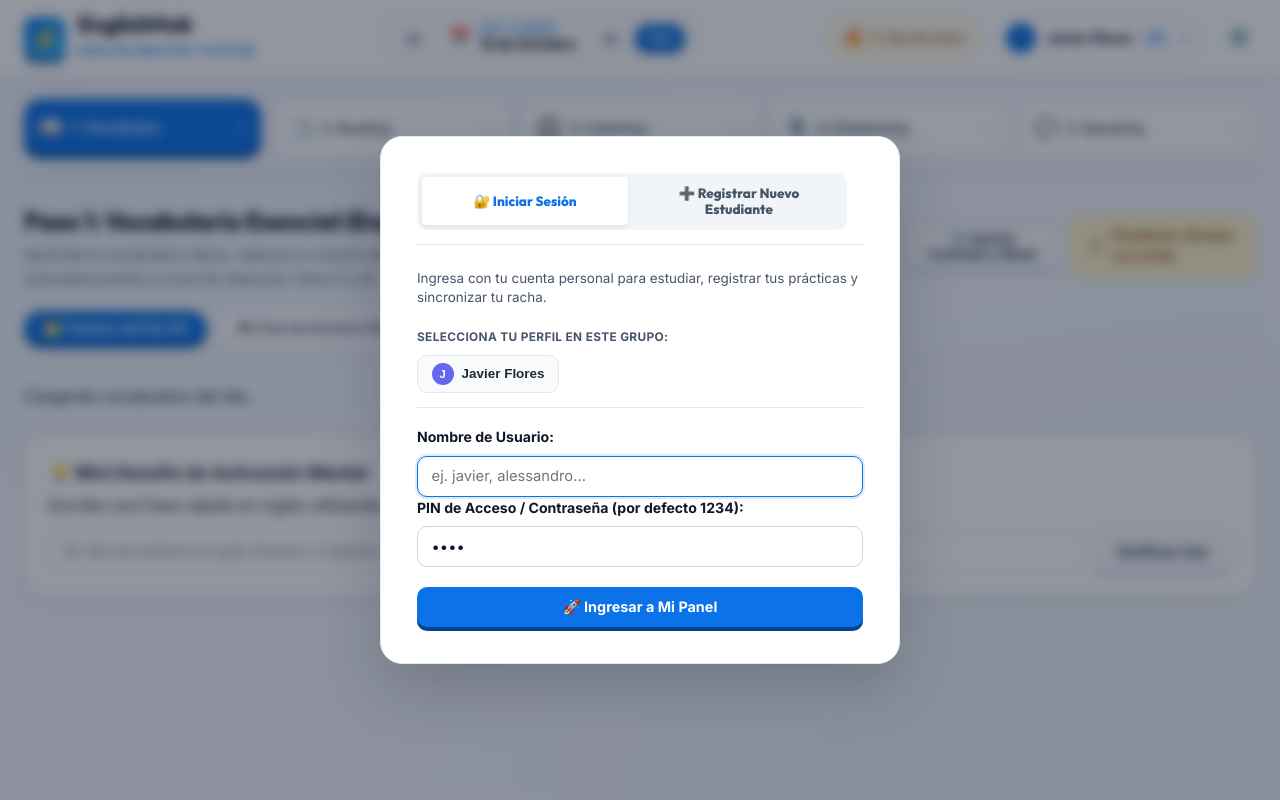
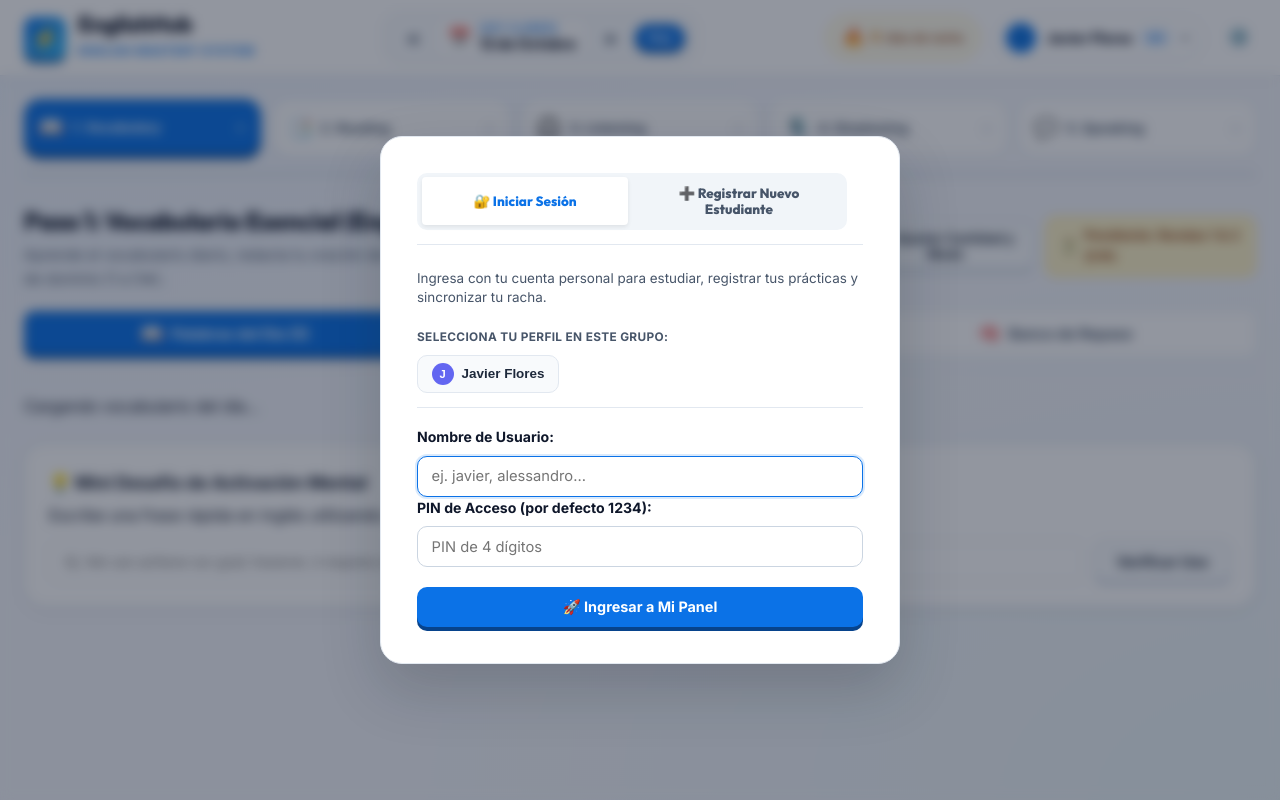
Before and after one commit to Javierifv/english-hub, a Flask app: page / in a window 1280 px wide. Run offline with Flask 3, Linux system fonts and the light colour scheme; data comes from the database, SQL or seed files in the repository; both versions use the stored data as it was after the commit.

Commit message:
feat: optimize performance with db indexes, client caching and gzip, prevent password manager popups, remove Tobo mentions and make vocab subnav symmetrical

```diff
--- a/app.py
+++ b/app.py
@@ -6,6 +6,7 @@
 import urllib.request
 from datetime import datetime, date, timedelta
 from flask import Flask, render_template, request, jsonify, send_from_directory, session
+import gzip
 from database import get_db, init_db
 
 # Load environment variables from .env
@@ -23,6 +24,32 @@
 
 app = Flask(__name__)
 app.secret_key = "duohub-english-training-key"
+
+@app.after_request
+def add_performance_headers(response):
+    # Static assets cache headers (1 day for css/js/images)
+    if request.path.startswith("/static/"):
+        response.headers["Cache-Control"] = "public, max-age=86400"
+
+    # Skip compression on direct passthrough responses (like audio streaming or file sends)
+    if getattr(response, "direct_passthrough", False):
+        return response
+
+    # Enable gzip compression for API responses larger than 1KB if client supports it
+    accept_encoding = request.headers.get("Accept-Encoding", "")
+    if (
+        "gzip" in accept_encoding
+        and response.status_code < 300
+        and not response.headers.get("Content-Encoding")
+    ):
+        data = response.get_data()
+        if len(data) > 1024:
+            response.set_data(gzip.compress(data))
+            response.headers["Content-Encoding"] = "gzip"
+            response.headers["Content-Length"] = len(response.get_data())
+            response.headers["Vary"] = "Accept-Encoding"
+
+    return response
 
 # Ensure DB initialized
 init_db()
--- a/static/css/style.css
+++ b/static/css/style.css
@@ -958,30 +958,50 @@
    PILLAR 1: VOCABULARY (CARDS, QUIZ & SRS)
    ========================================================= */
 .vocab-subnav {
-  display: flex;
-  gap: 0.65rem;
+  display: grid;
+  grid-template-columns: repeat(3, 1fr);
+  gap: 0.85rem;
+  width: 100%;
   margin-bottom: 1.5rem;
   border-bottom: 1.5px solid var(--border-subtle);
   padding-bottom: 0.85rem;
 }
 
 .subnav-btn {
+  width: 100%;
+  display: flex;
+  align-items: center;
+  justify-content: center;
+  gap: 0.5rem;
   background: #FFFFFF;
   border: 1.5px solid var(--border-subtle);
-  border-radius: 999px;
-  padding: 0.5rem 1.15rem;
+  border-radius: var(--radius-sm);
+  padding: 0.75rem 1rem;
   color: var(--text-muted);
   font-family: var(--font-body);
   font-weight: 700;
-  font-size: 0.85rem;
+  font-size: 0.92rem;
   cursor: pointer;
   transition: var(--transition-fast);
+  box-shadow: 0 1px 3px rgba(0, 0, 0, 0.02);
+}
+
+.subnav-btn .subnav-icon {
+  font-size: 1.15rem;
+  line-height: 1;
+}
+
+.subnav-btn .subnav-label {
+  white-space: nowrap;
+  overflow: hidden;
+  text-overflow: ellipsis;
 }
 
 .subnav-btn:hover {
   background: #F8FAFC;
   color: var(--text-main);
   border-color: var(--border-hover);
+  transform: translateY(-1px);
 }
 
 .subnav-btn.active {
@@ -989,6 +1009,17 @@
   color: #FFF;
   border-color: var(--busuu-blue-shadow);
   box-shadow: 0 3px 0 var(--busuu-blue-shadow);
+}
+
+@media (max-width: 768px) {
+  .vocab-subnav {
+    grid-template-columns: 1fr;
+    gap: 0.5rem;
+  }
+  .subnav-btn {
+    padding: 0.65rem 0.85rem;
+    font-size: 0.88rem;
+  }
 }
 
 /* Vocab Grid & Cards */
--- a/static/js/vocab.js
+++ b/static/js/vocab.js
@@ -3,11 +3,16 @@
  */
 
 let currentDayWords = [];
+let vocabCache = {}; // key: `${userId}_${day}`
 let currentQuizRound = 1;
 let quizQuestions = [];
 let currentQuizIdx = 0;
 let quizScore = 0;
 let quizWordResults = {}; // { [wordId]: boolean }
+
+function clearVocabCache() {
+  vocabCache = {};
+}
 
 function getMasteryBadge(lvl) {
   switch (lvl) {
@@ -62,13 +67,34 @@
   }
 }
 
-async function loadVocabData(day) {
+async function loadVocabData(day, forceRefresh = false) {
   const container = document.getElementById("vocab-cards-grid");
+  const cacheKey = `${state.currentUser}_${day}`;
+
+  if (!forceRefresh && vocabCache[cacheKey]) {
+    const cachedWords = vocabCache[cacheKey];
+    currentDayWords = cachedWords;
+    window.currentDayWords = cachedWords;
+    renderVocabCardsGrid(cachedWords, container);
+    return;
+  }
+
   try {
     const res = await fetch(`/api/vocab?day=${day}&user_id=${state.currentUser}`);
     const words = await res.json();
+    vocabCache[cacheKey] = words;
     currentDayWords = words;
     window.currentDayWords = words;
+    renderVocabCardsGrid(words, container);
+  } catch (err) {
+    console.error("Error loading vocab:", err);
+    container.innerHTML = `<div class="error-state">Error al cargar vocabulario.</div>`;
+  }
+}
+
+function renderVocabCardsGrid(words, container) {
+  if (!container) container = document.getElementById("vocab-cards-grid");
+  if (!container) return;
 
   if (!words || words.length === 0) {
     container.innerHTML = `<div class="empty-state">No hay palabras disponibles para esta fecha.</div>`;
@@ -95,11 +121,6 @@
 
   if (typeof applyReadOnlyLocks === 'function') {
     applyReadOnlyLocks(state.isReadOnly);
-    }
-
-  } catch (err) {
-    console.error("Error loading vocab:", err);
-    container.innerHTML = `<div class="error-state">Error al cargar vocabulario.</div>`;
   }
 }
 
@@ -133,11 +154,11 @@
         <div class="vocab-example-es">${escapeHtml(w.example_es || '')}</div>
       </div>
 
-      <!-- Automated Tobo Mastery (System Calibrated 1 to 5) -->
-      <div class="mastery-system-box" title="Calificación calculada automáticamente por el sistema tras rendir los Tests de Dominio">
+      <!-- Automated Mastery Display (Calibrated 1 to 5) -->
+      <div class="mastery-system-box" title="Calificación calculada automáticamente por el sistema tras rendir los Tests de Conocimiento">
         <div class="mastery-title-row">
           <span class="mastery-system-label">
-            <span class="tobo-tag">TOBO SRS</span> Retención:
+            <span class="tobo-tag">Retención</span> Nivel:
           </span>
           <span class="mastery-badge badge-lvl-${lvl}">
             ${getMasteryBadge(lvl)}
@@ -456,9 +477,10 @@
 
       <!-- Typing Display / Input Box (Accessible for physical keyboard & virtual keyboard) -->
       <div class="spelling-input-box-wrap">
-        <input type="text" id="spelling-active-input" class="spelling-input-field"
+        <input type="text" id="spelling-active-input" name="spelling_answer" class="spelling-input-field"
                placeholder="Escribe la traducción aquí..."
                autocomplete="off" autocorrect="off" autocapitalize="off" spellcheck="false"
+               data-lpignore="true" data-1p-ignore="true" data-form-type="other"
                onkeydown="handleSpellingInputKeydown(event)">
       </div>
 
@@ -670,6 +692,7 @@
   }
 
   // Refresh status & badges across the app
+  clearVocabCache();
   if (typeof fetchStatusAndRefresh === "function") {
     await fetchStatusAndRefresh();
   }
@@ -687,7 +710,7 @@
         Obtuviste <strong>${quizScore}</strong> de <strong>${total}</strong> aciertos. Has alcanzado <strong>Nivel 3/5</strong> en ${wordLabelText}.
       </div>
       <div style="background: #EFF6FF; border: 1.5px solid #BFDBFE; border-radius: var(--radius-sm); padding: 0.85rem 1rem; margin: 1.25rem auto 0; max-width: 520px; color: #1E40AF; font-size: 0.88rem; text-align: left; line-height: 1.45;">
-        💡 <strong>Sistema Tobo SRS:</strong> Has superado el test de reconocimiento inicial. Para desbloquear el <strong>Nivel 5/5 (Dominio Total 🏆)</strong> y completar este pilar, rinde la <strong>Ronda 2</strong> (deletreo activo y traducción).
+        💡 <strong>Sistema de Aprendizaje Activo:</strong> Has superado el test de reconocimiento inicial. Para desbloquear el <strong>Nivel 5/5 (Dominio Total 🏆)</strong> y completar este pilar, rinde la <strong>Ronda 2</strong> (deletreo activo y traducción).
       </div>
     `;
 
--- a/templates/index.html
+++ b/templates/index.html
@@ -4,10 +4,10 @@
   <meta charset="UTF-8">
   <meta name="viewport" content="width=device-width, initial-scale=1.0, maximum-scale=5.0, viewport-fit=cover">
   <title>EnglishHub — English Mastery Hub</title>
-  <!-- Google Fonts: Outfit & Inter -->
+  <!-- Google Fonts: Outfit & Inter optimized -->
   <link rel="preconnect" href="https://fonts.googleapis.com">
   <link rel="preconnect" href="https://fonts.gstatic.com" crossorigin>
-  <link href="https://fonts.googleapis.com/css2?family=Inter:wght@300;400;500;600;700&family=Outfit:wght@500;600;700;800&family=JetBrains+Mono:wght@400;500&display=swap" rel="stylesheet">
+  <link href="https://fonts.googleapis.com/css2?family=Inter:wght@400;500;600;700&family=Outfit:wght@600;700;800&display=swap" rel="stylesheet">
   <link rel="manifest" href="/static/manifest.json">
   <meta name="theme-color" content="#0B72E7">
   <meta name="apple-mobile-web-app-capable" content="yes">
@@ -164,7 +164,7 @@
       <div class="panel-header">
         <div>
           <h2>Paso 1: Vocabulario Esencial (English Path)</h2>
-          <p class="section-desc">Aprende el vocabulario diario, redacta tu oración de contexto y supera los Tests de Dominio (Ronda 1 y 2) para subir automáticamente tu nivel de retención Tobo (1 a 5).</p>
+          <p class="section-desc">Aprende el vocabulario diario, redacta tu oración de contexto y supera el test de conocimiento para consolidar tu nivel de dominio (1 a 5★).</p>
         </div>
         <div class="panel-header-actions">
           <button class="btn btn-secondary btn-sm" onclick="openVocabSettingsModal()">
@@ -177,16 +177,19 @@
         </div>
       </div>
 
-      <!-- Vocab Sub-navigation (Cards vs Quiz vs SRS) -->
+      <!-- Vocab Sub-navigation (Full-width symmetrical grid) -->
       <div class="vocab-subnav">
         <button class="subnav-btn active" id="subnav-cards" onclick="switchVocabView('cards')">
-          🗂️ Tarjetas del Día (<span id="vocab-count-badge">5</span>)
+          <span class="subnav-icon">📖</span>
+          <span class="subnav-label">Palabras del Día (<span id="vocab-count-badge">5</span>)</span>
         </button>
         <button class="subnav-btn" id="subnav-quiz" onclick="switchVocabView('quiz')">
-          🎮 Test de Dominio (Rondas 1 &amp; 2)
+          <span class="subnav-icon">🎯</span>
+          <span class="subnav-label">Test de Conocimiento</span>
         </button>
         <button class="subnav-btn" id="subnav-srs" onclick="switchVocabView('srs')">
-          🧠 Banco de Repaso Espaciado (SRS)
+          <span class="subnav-icon">🧠</span>
+          <span class="subnav-label">Banco de Repaso</span>
         </button>
       </div>
 
@@ -943,42 +946,45 @@
             <div id="auth-quick-list" class="auth-quick-grid"></div>
           </div>
 
+          <form id="login-form" autocomplete="off" onsubmit="event.preventDefault(); submitLogin();">
             <div class="form-group">
-            <label>Nombre de Usuario:</label>
-            <input type="text" id="login-username" class="form-control" placeholder="ej. javier, alessandro..." onkeydown="if(event.key==='Enter') submitLogin()">
+              <label for="login-username">Nombre de Usuario:</label>
+              <input type="text" id="login-username" name="login_username" class="form-control" placeholder="ej. javier, alessandro..." autocomplete="off">
             </div>
 
             <div class="form-group">
-            <label>PIN de Acceso / Contraseña (por defecto 1234):</label>
-            <input type="password" id="login-pin" class="form-control" placeholder="1234" value="1234" onkeydown="if(event.key==='Enter') submitLogin()">
+              <label for="login-pin">PIN de Acceso (por defecto 1234):</label>
+              <input type="password" id="login-pin" name="login_pin" class="form-control" placeholder="PIN de 4 dígitos" autocomplete="current-password">
             </div>
 
             <div id="login-error-msg" class="auth-error-alert" style="display: none;"></div>
 
             <div style="margin-top: 1.25rem;">
-            <button type="button" class="btn btn-primary btn-block" onclick="submitLogin()">
+              <button type="submit" class="btn btn-primary btn-block">
                 🚀 Ingresar a Mi Panel
               </button>
             </div>
+          </form>
         </div>
 
         <!-- REGISTER VIEW -->
         <div id="auth-view-register" class="auth-subview" style="display: none;">
           <p class="auth-subtitle">Crea tu cuenta individual para unirte al grupo de estudio con tus propias metas.</p>
 
+          <form id="reg-form" autocomplete="off" onsubmit="event.preventDefault(); submitRegister();">
             <div class="form-group">
-            <label>Nombre Completo:</label>
-            <input type="text" id="reg-fullname" class="form-control" placeholder="ej. Carlos Gómez, María Valenzuela...">
+              <label for="reg-fullname">Nombre Completo:</label>
+              <input type="text" id="reg-fullname" name="reg_fullname" class="form-control" placeholder="ej. Carlos Gómez, María Valenzuela..." autocomplete="off">
             </div>
 
             <div class="form-group">
-            <label>Nombre de Usuario (sin espacios):</label>
-            <input type="text" id="reg-username" class="form-control" placeholder="ej. carlos, maria_v...">
+              <label for="reg-username">Nombre de Usuario (sin espacios):</label>
+              <input type="text" id="reg-username" name="reg_username" class="form-control" placeholder="ej. carlos, maria_v..." autocomplete="off">
             </div>
 
             <div class="form-group">
-            <label>PIN de 4 dígitos o Contraseña:</label>
-            <input type="password" id="reg-pin" class="form-control" placeholder="1234" value="1234">
+              <label for="reg-pin">PIN de 4 dígitos o Contraseña:</label>
+              <input type="password" id="reg-pin" name="reg_pin" class="form-control" placeholder="PIN de 4 dígitos" autocomplete="new-password">
             </div>
 
           <div class="form-row" style="display: flex; gap: 0.75rem;">
@@ -1005,10 +1011,11 @@
           <div id="register-error-msg" class="auth-error-alert" style="display: none;"></div>
 
           <div style="margin-top: 1.25rem;">
-            <button type="button" class="btn btn-success btn-block" onclick="submitRegister()">
+            <button type="submit" class="btn btn-success btn-block">
               🎉 Crear Cuenta y Empezar a Estudiar
             </button>
           </div>
+        </form>
         </div>
       </div>
     </div>
@@ -1025,12 +1032,12 @@
       <div class="settings-form">
         <div class="form-group">
           <label>Tu Nombre de Perfil:</label>
-          <input type="text" id="setting-display-name" class="form-control" placeholder="Tu nombre">
+          <input type="text" id="setting-display-name" class="form-control" placeholder="Tu nombre" autocomplete="off">
         </div>
 
         <div class="form-group">
-          <label>PIN de Acceso / Contraseña (4 dígitos):</label>
-          <input type="password" id="setting-pin" class="form-control" placeholder="1234" maxlength="10">
+          <label>PIN de Acceso (4 dígitos):</label>
+          <input type="password" id="setting-pin" class="form-control" placeholder="PIN de 4 dígitos" maxlength="10" autocomplete="new-password">
           <small style="color: var(--text-muted); font-size: 0.76rem; display: block; margin-top: 0.25rem;">Usa este PIN para iniciar sesión de forma protegida en tu cuenta personal.</small>
         </div>
 
@@ -1125,12 +1132,12 @@
     </div>
   </div>
 
-  <!-- Scripts -->
-  <script src="/static/js/app.js?v=2.6"></script>
-  <script src="/static/js/vocab.js?v=2.6"></script>
-  <script src="/static/js/reading.js?v=2.6"></script>
-  <script src="/static/js/listening.js?v=2.6"></script>
-  <script src="/static/js/shadowing.js?v=2.6"></script>
-  <script src="/static/js/speaking.js?v=2.6"></script>
+  <!-- Scripts (Deferred for instant HTML rendering) -->
+  <script src="/static/js/app.js?v=2.8" defer></script>
+  <script src="/static/js/vocab.js?v=2.8" defer></script>
+  <script src="/static/js/reading.js?v=2.8" defer></script>
+  <script src="/static/js/listening.js?v=2.8" defer></script>
+  <script src="/static/js/shadowing.js?v=2.8" defer></script>
+  <script src="/static/js/speaking.js?v=2.8" defer></script>
 </body>
 </html>
```
Also changed, not shown: database.py (+14 -1 lines), static/js/app.js (+32 -3 lines), data/duohub.db. Lines whose indentation alone changed are shown as unchanged.
